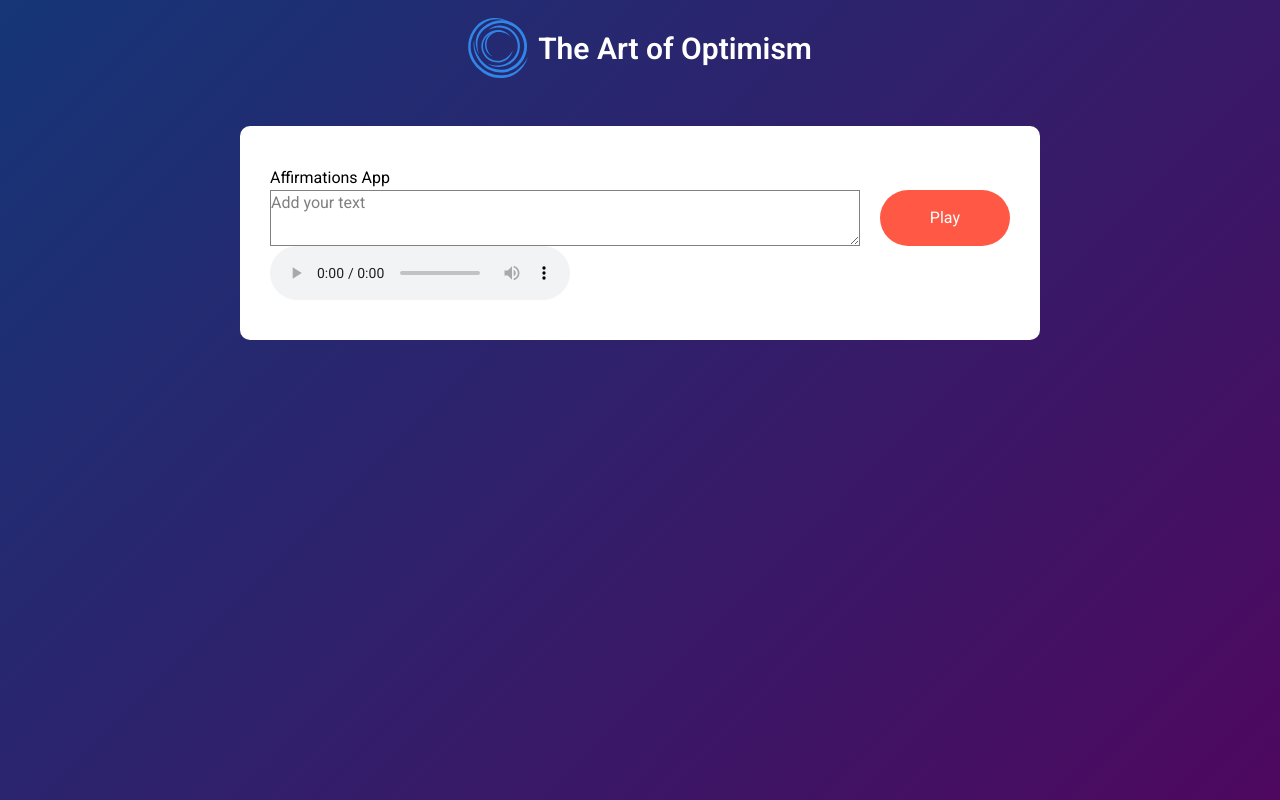
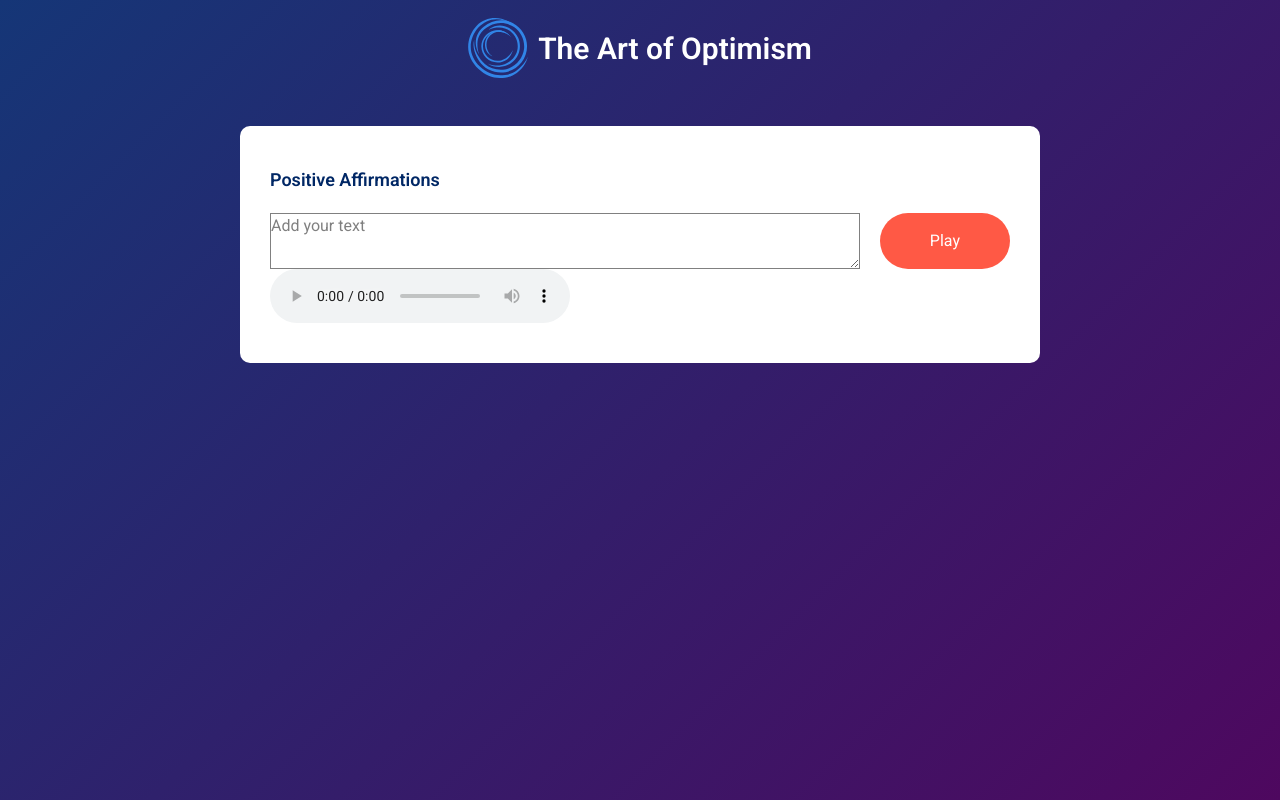
Before and after one commit to Josephhongg/affirmations-app, a Next.js app: page / in a window 1280 px wide. Built offline with nearby package versions, Linux system fonts and the light colour scheme.

Commit message:
Updated component

```diff
--- a/app/page.js
+++ b/app/page.js
@@ -1,11 +1,11 @@
 import Header from "../components/Header";
-import TextToSpeech from "../components/TextToSpeech";
+import TextToVoice from "../components/TextToVoice";
 
 export default function Page() {
 	return (
 		<>
 			<Header />
-			<TextToSpeech />
+			<TextToVoice />
 		</>
 	);
 }
```
